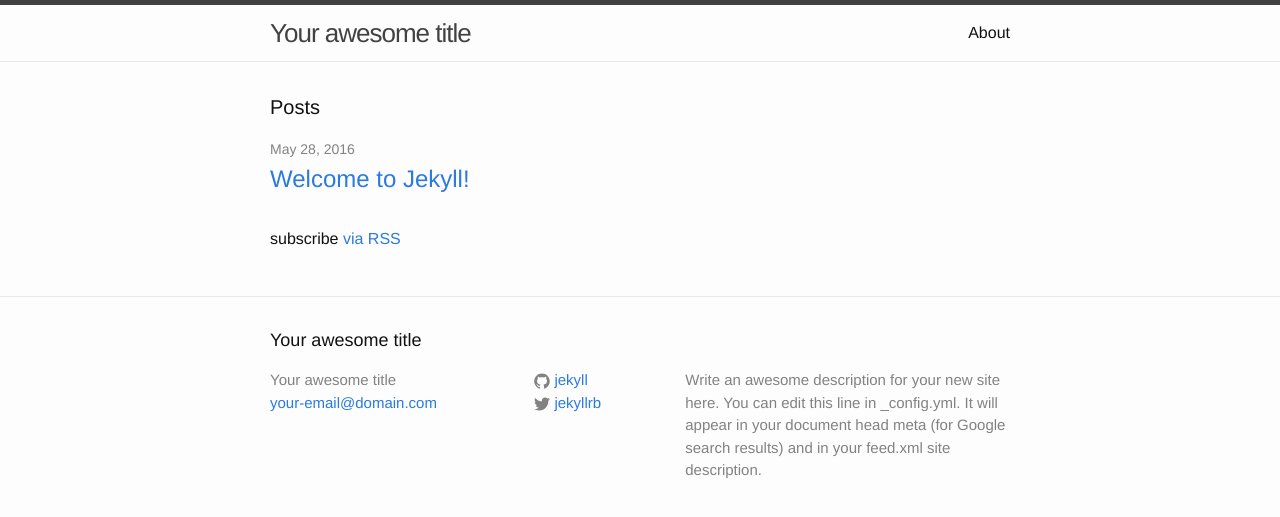
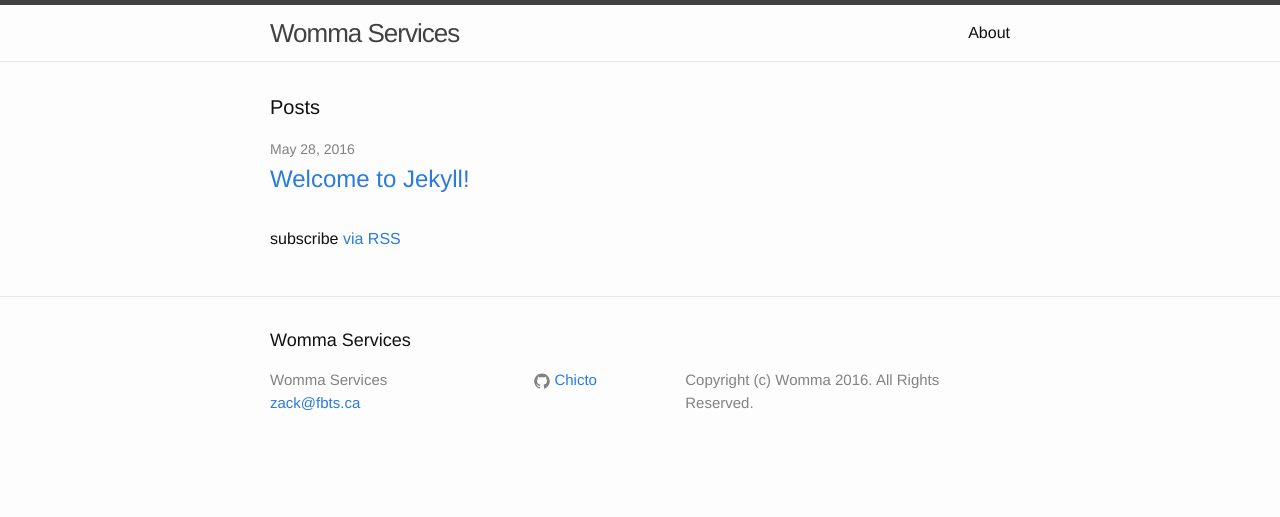
Before and after one commit to Chicto/Chicto.github.io, a Jekyll site: the page built from index.html, in a window 1280 px wide. Shown: the top 517 px of the page. Built offline with Jekyll 4.4.1, drawn with Linux system fonts in a browser that asks for light colours.

Commit message:
Update _config.yml

```diff
--- a/_config.yml
+++ b/_config.yml
@@ -6,16 +6,14 @@
 # 'jekyll serve'. If you change this file, please restart the server process.
 
 # Site settings
-title: Your awesome title
-email: your-email@domain.com
+title: Womma Services
+email: zack@fbts.ca
 description: > # this means to ignore newlines until "baseurl:"
-  Write an awesome description for your new site here. You can edit this
-  line in _config.yml. It will appear in your document head meta (for
-  Google search results) and in your feed.xml site description.
-baseurl: "" # the subpath of your site, e.g. /blog
-url: "http://yourdomain.com" # the base hostname & protocol for your site
-twitter_username: jekyllrb
-github_username:  jekyll
+  Copyright (c) Womma 2016.  All Rights Reserved.
+baseurl: "/home" # the subpath of your site, e.g. /blog
+url: "http://womma.com" # the base hostname & protocol for your site
+twitter_username:
+github_username:  Chicto
 
 # Build settings
 markdown: kramdown
```
